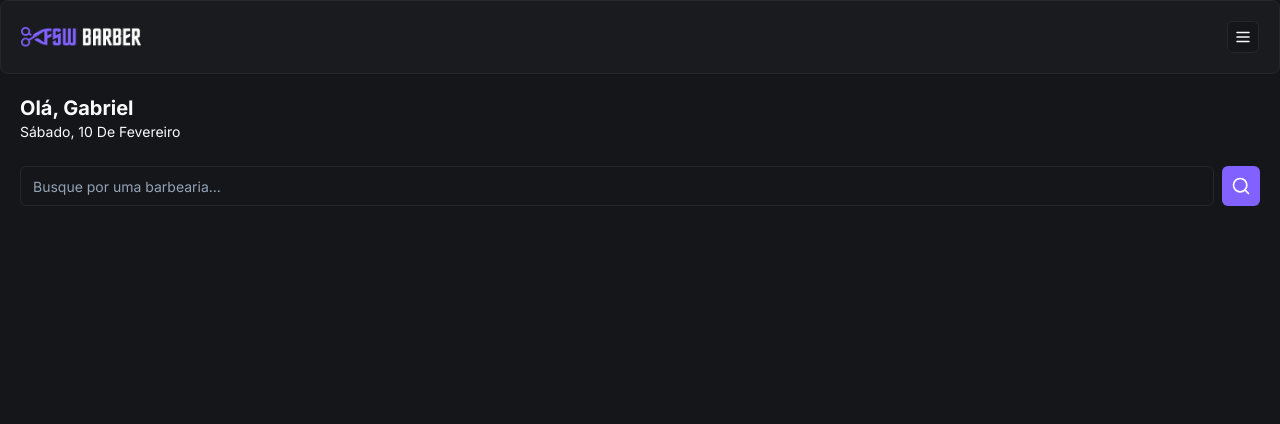
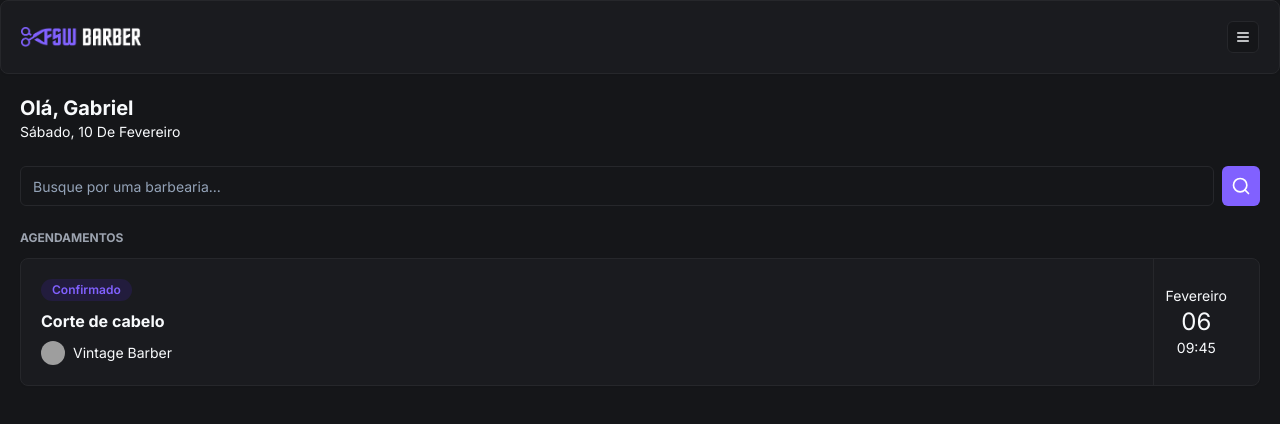
Before and after one commit to gabrielrevolti/barber-original, a Next.js app: page / in a window 1280 px wide. Shown: the top 424 px of the page. Built offline with nearby package versions, Linux system fonts and the light colour scheme; grey boxes are pictures that could not be loaded.

Commit message:
feat: add initial booking component

```diff
--- a/app/(home)/page.tsx
+++ b/app/(home)/page.tsx
@@ -2,6 +2,7 @@ import { format } from "date-fns";
 import Header from "../_components/header";
 import { ptBR } from "date-fns/locale";
 import Search from "./_components/search";
+import BookingItem from "../_components/booking-item";
 
 export default function Home() {
   return (
@@ -19,6 +20,11 @@ export default function Home() {
         <Search/>
       </div>
 
+      <div className="px-5 mt-6">
+        <h2 className="text-xs uppercase text-gray-400 font-bold mb-3">Agendamentos</h2>
+        <BookingItem/>
+      </div>
+
    </div>
   );
 }
--- /dev/null
+++ b/app/_components/booking-item.tsx
@@ -0,0 +1,36 @@
+
+import { Badge } from "./ui/badge";
+import { Card, CardContent } from "./ui/card";
+import { Avatar, AvatarFallback, AvatarImage } from "./ui/avatar";
+
+const BookingItem = () => {
+  return (
+    <Card>
+      <CardContent className="p-5 flex justify-between py-0">
+        <div className="flex flex-col gap-2 py-5">
+          <Badge className="bg-[#221C3D] text-primary hover:bg-[#221C3D] w-fit">Confirmado</Badge>
+          <h2 className="font-bold">Corte de cabelo</h2>
+
+          <div className="flex items-center gap-2">
+           <Avatar className="h-6 w-6">
+              <AvatarImage src="https://utfs.io/f/0ddfbd26-a424-43a0-aaf3-c3f1dc6be6d1-1kgxo7.png"/>
+              <AvatarFallback>A</AvatarFallback>
+           </Avatar>
+
+           <h3 className="text-sm">Vintage Barber</h3>
+          </div>
+        </div>
+
+        <div className="flex flex-col items-center justify-center border-l border-solid border-secondary px-3">
+          <p className="text-sm">Fevereiro</p>
+          <p className="text-2xl">06</p>
+          <p className="text-sm">09:45</p>
+
+
+        </div>
+      </CardContent>
+    </Card>
+   );
+}
+
+export default BookingItem;
--- a/app/_components/header.tsx
+++ b/app/_components/header.tsx
@@ -9,7 +9,7 @@ const Header = () => {
       <CardContent className="p-5 justify-between items-center flex flex-row">
         <Image src="/logo.png" alt="FSW Barber" height={22} width={120} />
         <Button variant="outline" size="icon" className="h-8 w-8">
-          <MenuIcon size={18} />
+          <MenuIcon size={16} />
         </Button>
       </CardContent>
     </Card>
--- /dev/null
+++ b/app/_components/ui/avatar.tsx
@@ -0,0 +1,50 @@
+"use client"
+
+import * as React from "react"
+import * as AvatarPrimitive from "@radix-ui/react-avatar"
+
+import { cn } from "@/app/_lib/utils"
+
+const Avatar = React.forwardRef<
+  React.ElementRef<typeof AvatarPrimitive.Root>,
+  React.ComponentPropsWithoutRef<typeof AvatarPrimitive.Root>
+>(({ className, ...props }, ref) => (
+  <AvatarPrimitive.Root
+    ref={ref}
+    className={cn(
+      "relative flex h-10 w-10 shrink-0 overflow-hidden rounded-full",
+      className
+    )}
+    {...props}
+  />
+))
+Avatar.displayName = AvatarPrimitive.Root.displayName
+
+const AvatarImage = React.forwardRef<
+  React.ElementRef<typeof AvatarPrimitive.Image>,
+  React.ComponentPropsWithoutRef<typeof AvatarPrimitive.Image>
+>(({ className, ...props }, ref) => (
+  <AvatarPrimitive.Image
+    ref={ref}
+    className={cn("aspect-square h-full w-full", className)}
+    {...props}
+  />
+))
+AvatarImage.displayName = AvatarPrimitive.Image.displayName
+
+const AvatarFallback = React.forwardRef<
+  React.ElementRef<typeof AvatarPrimitive.Fallback>,
+  React.ComponentPropsWithoutRef<typeof AvatarPrimitive.Fallback>
+>(({ className, ...props }, ref) => (
+  <AvatarPrimitive.Fallback
+    ref={ref}
+    className={cn(
+      "flex h-full w-full items-center justify-center rounded-full bg-muted",
+      className
+    )}
+    {...props}
+  />
+))
+AvatarFallback.displayName = AvatarPrimitive.Fallback.displayName
+
+export { Avatar, AvatarImage, AvatarFallback }
--- /dev/null
+++ b/app/_components/ui/badge.tsx
@@ -0,0 +1,36 @@
+import * as React from "react"
+import { cva, type VariantProps } from "class-variance-authority"
+
+import { cn } from "@/app/_lib/utils"
+
+const badgeVariants = cva(
+  "inline-flex items-center rounded-full border px-2.5 py-0.5 text-xs font-semibold transition-colors focus:outline-none focus:ring-2 focus:ring-ring focus:ring-offset-2",
+  {
+    variants: {
+      variant: {
+        default:
+          "border-transparent bg-primary text-primary-foreground hover:bg-primary/80",
+        secondary:
+          "border-transparent bg-secondary text-secondary-foreground hover:bg-secondary/80",
+        destructive:
+          "border-transparent bg-destructive text-destructive-foreground hover:bg-destructive/80",
+        outline: "text-foreground",
+      },
+    },
+    defaultVariants: {
+      variant: "default",
+    },
+  }
+)
+
+export interface BadgeProps
+  extends React.HTMLAttributes<HTMLDivElement>,
+    VariantProps<typeof badgeVariants> {}
+
+function Badge({ className, variant, ...props }: BadgeProps) {
+  return (
+    <div className={cn(badgeVariants({ variant }), className)} {...props} />
+  )
+}
+
+export { Badge, badgeVariants }
--- a/package.json
+++ b/package.json
@@ -13,6 +13,7 @@
   },
   "dependencies": {
     "@prisma/client": "^5.9.1",
+    "@radix-ui/react-avatar": "^1.0.4",
     "@radix-ui/react-slot": "^1.0.2",
     "class-variance-authority": "^0.7.0",
     "clsx": "^2.1.0",
```
Also changed, not shown: 1 other file (tests, documents, lock files or other folders).
